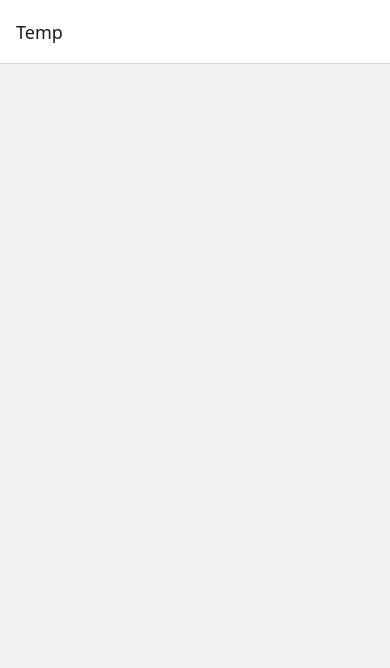
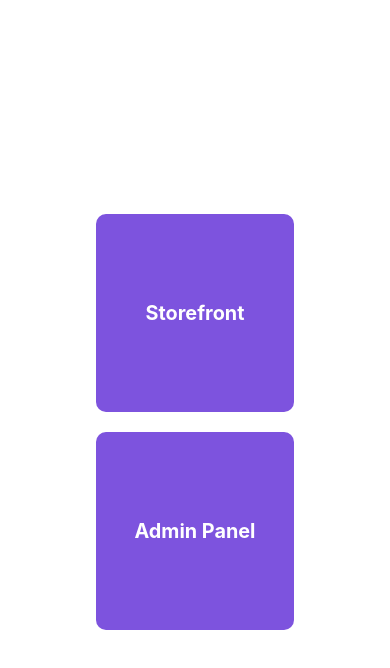
Before and after one commit to beyzayurukakar-p/ideasoft-case, a React Native app: screen / in a window 390 px wide. Shown: the top 668 px of the page. Built offline with nearby package versions, Linux system fonts and the light colour scheme.

Commit message:
feat: designed landing screen

```diff
--- a/src/common/navigation/rootNavigator.ts
+++ b/src/common/navigation/rootNavigator.ts
@@ -1,9 +1,15 @@
 import { createStaticNavigation, StaticParamList } from '@react-navigation/native';
 import { createStackNavigator } from '@react-navigation/stack';
+import LandingScreen from '../screens/landing-screen/LandingScreen';
 
 const RootStack = createStackNavigator({
   screens: {
-    Temp: () => null,
+    Landing: {
+      screen: LandingScreen,
+      options: {
+        headerShown: false,
+      },
+    },
   },
 });
 
--- /dev/null
+++ b/src/common/screens/landing-screen/LandingScreen.styles.ts
@@ -0,0 +1,26 @@
+import { StyleSheet } from 'react-native';
+import { dimensions } from '../../styling/dimensions';
+import { COLORS } from '../../styling/colors';
+
+export const landingScreenStyles = StyleSheet.create({
+  container: {
+    flex: 1,
+    justifyContent: 'center',
+    alignItems: 'center',
+    backgroundColor: COLORS.background,
+  },
+  button: {
+    width: dimensions.measure(200),
+    height: dimensions.measure(200),
+    justifyContent: 'center',
+    alignItems: 'center',
+    marginVertical: dimensions.measure(10),
+    backgroundColor: COLORS.primary,
+    borderRadius: dimensions.borderRadius,
+  },
+  buttonText: {
+    fontSize: dimensions.measure(20),
+    color: COLORS.textOnPrimary,
+    fontWeight: '700',
+  },
+});
--- /dev/null
+++ b/src/common/screens/landing-screen/LandingScreen.tsx
@@ -0,0 +1,26 @@
+import React from 'react';
+import { View, Text, TouchableOpacity } from 'react-native';
+import { landingScreenStyles as styles } from './LandingScreen.styles';
+
+const LandingScreen: React.FC = () => {
+  const _onPressStorefront = () => {};
+  const _onPressAdminPanel = () => {};
+  return (
+    <View style={styles.container}>
+      <TouchableOpacity
+        onPress={_onPressStorefront}
+        style={styles.button}
+      >
+        <Text style={styles.buttonText}>Storefront</Text>
+      </TouchableOpacity>
+      <TouchableOpacity
+        onPress={_onPressAdminPanel}
+        style={styles.button}
+      >
+        <Text style={styles.buttonText}>Admin Panel</Text>
+      </TouchableOpacity>
+    </View>
+  );
+};
+
+export default LandingScreen;
--- /dev/null
+++ b/src/common/styling/colors.ts
@@ -0,0 +1,7 @@
+export const COLORS = {
+  background: '#FFFFFF',
+  textOnBackground: '#414141',
+
+  primary: '#7D53DE',
+  textOnPrimary: '#FFFFFF',
+};
--- /dev/null
+++ b/src/common/styling/dimensions.ts
@@ -0,0 +1,55 @@
+import { Dimensions, Platform } from 'react-native';
+
+/** Globally used dimension utilities and constants */
+
+const window = Dimensions.get('window');
+const width = Math.min(window?.width, window?.height);
+const height = Math.max(window?.width, window?.height);
+const designWidth = 393; // Width of a screen in design file
+
+const isScreenRatioSmall = height / width < 1.8;
+const isScreenRatioLarge = height / width >= 2.3;
+
+const correctionCoef = isScreenRatioSmall ? 0.9 : isScreenRatioLarge ? 1.1 : 1;
+
+const measure = (designSize: number): number => {
+  return (designSize / designWidth) * width * correctionCoef;
+};
+const percentOfWidth = (percentage: number): number => {
+  return (percentage / 100) * width;
+};
+const percentOfHeight = (percentage: number): number => {
+  return (percentage / 100) * height;
+};
+const elevation = (e: number | string): number => {
+  return measure(Number(Platform.Version) >= 28 ? Number(e) : Number(e) / 3);
+};
+
+/**
+ * An object containing various dimension-related utility functions and constants.
+ */
+export const dimensions = {
+  /** A function to measure a size responsive to the screen size. */
+  measure,
+
+  /** A function to calculate a size as a percentage of width. */
+  percentOfWidth,
+
+  /** A function to calculate a size as a percentage of height. */
+  percentOfHeight,
+
+  /** A function to get the width of the screen. */
+  width,
+
+  /** A function to get the height of the screen. */
+  height,
+  pageMarginLarge: measure(40),
+  pageMargin: measure(25),
+  elevation,
+  isScreenRatioSmall,
+  isScreenRatioLarge,
+  rowSpace: measure(12),
+  borderRadius: measure(10),
+};
+
+export type AppDimensions = typeof dimensions;
```
